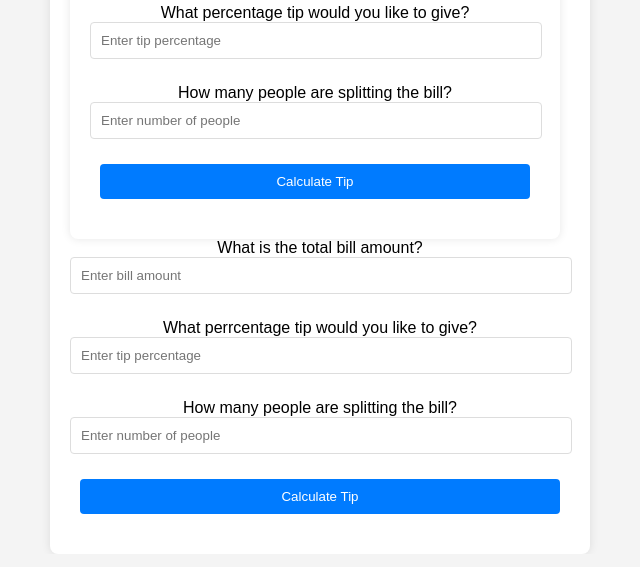
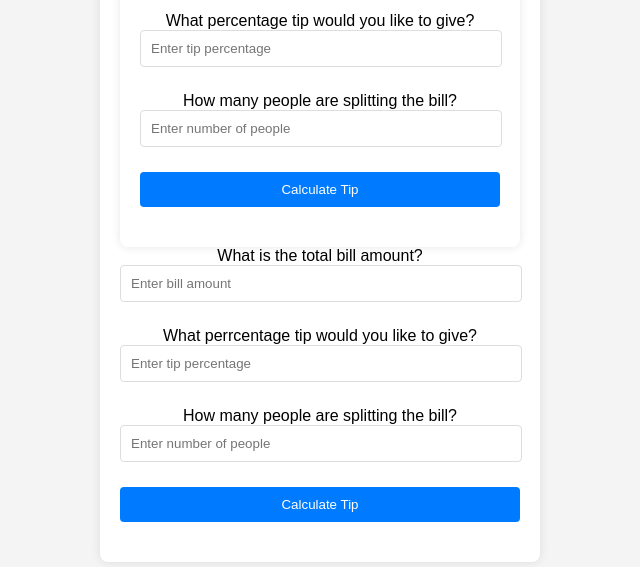
Before and after one commit to dvdshadow/tip-calculator, a plain HTML site: page index.html in a window 1280 px wide. Shown: the part 249-816 px from the top of the page, without its empty margins (320-960 px from the left). Drawn offline with Linux system fonts and the light colour scheme.

Commit message:
Update style.css

```diff
--- a/style.css
+++ b/style.css
@@ -5,7 +5,6 @@ body {
     align-items: center;
     height: 100vh;
     background-color: #f4f4f4;
-    margin: 0; /* Add this to remove default margin */
 }
 
 .calculator {
@@ -14,36 +13,49 @@ body {
     border-radius: 8px;
     box-shadow: 0px 0px 10px rgba(0, 0, 0, 0.1);
     text-align: center;
-    width: 90%; /* Or a fixed width like 400px */
-    max-width: 500px; /* Ensures it doesn't get too wide on larger screens */
+    width: 90%; /* Adjust as needed */
+    max-width: 400px; /* Prevents it from becoming too wide on large screens */
 }
 
 .input-group {
-    margin-bottom: 15px; /* Adjust space between input groups */
+    margin-bottom: 15px;
 }
 
-input[type=number],
-button {
+input[type=number] {
     width: calc(100% - 20px); /* Full width minus padding */
     padding: 10px;
-    margin-bottom: 10px; /* Space between inputs */
+    margin-bottom: 10px;
     border-radius: 4px;
     border: 1px solid #ddd;
 }
 
 button {
+    padding: 10px 20px;
     border: none;
     border-radius: 4px;
     background-color: #007bff;
     color: white;
     cursor: pointer;
-    margin-bottom: 0; /* No space needed below the button */
+    display: block; /* Ensure buttons don't sit side-by-side */
+    width: 100%; /* Full-width buttons */
+    margin-top: 10px; /* Spacing above the button */
 }
 
 button:hover {
     background-color: #0056b3;
 }
 
+#resetButton {
+    padding: 8px 16px;
+    background-color: #6c757d;
+    color: white;
+    font-size: 0.9em;
+}
+
+#resetButton:hover {
+    background-color: #5a6268;
+}
+
 #result {
     margin-top: 20px;
 }
```
